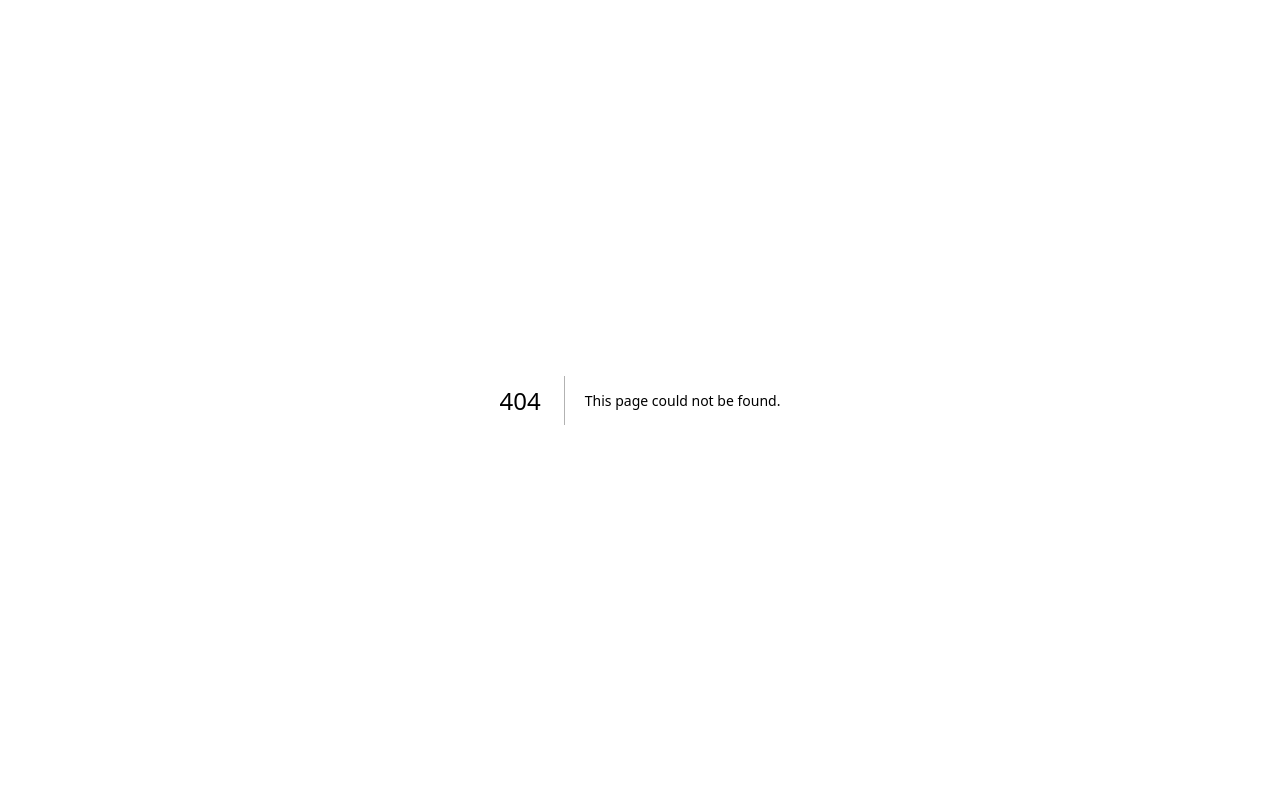
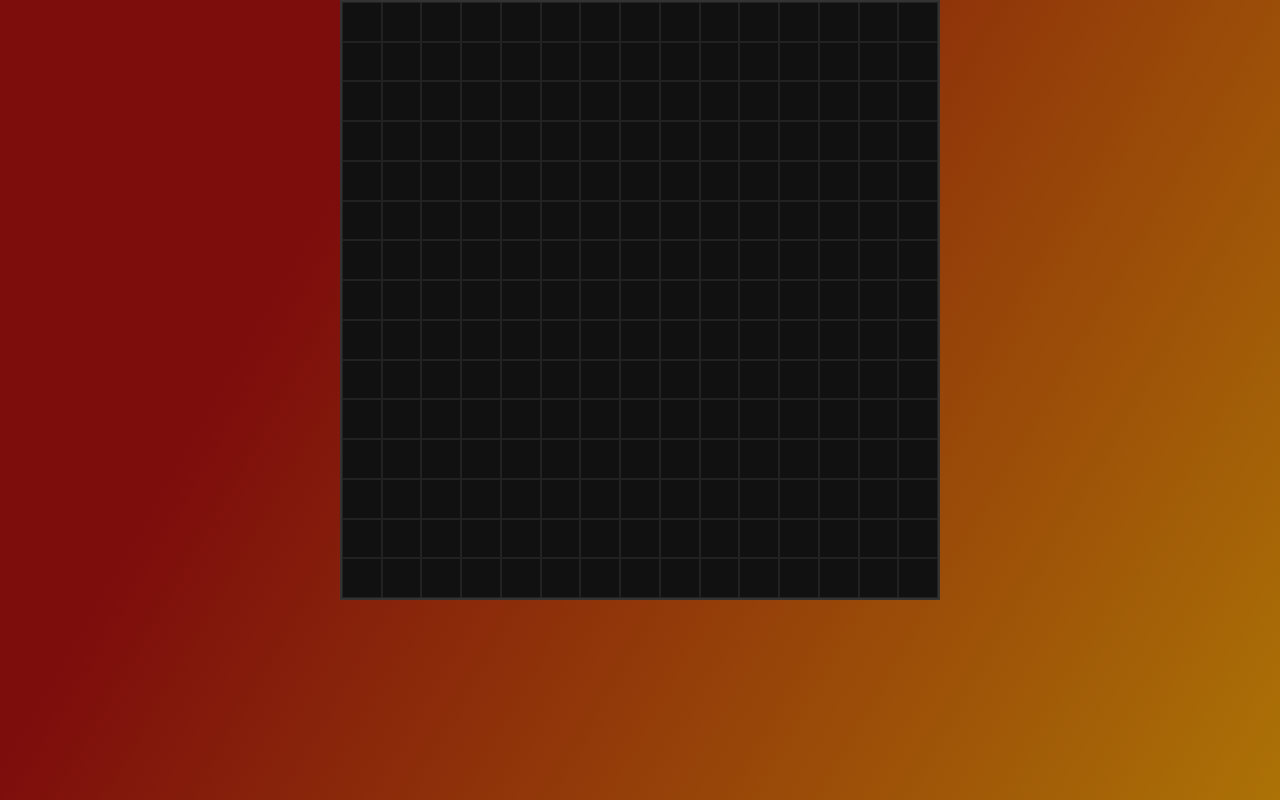
Before and after one commit to taha-malik27/myPortfolioWebsite, a Next.js app in the folder myportfoliowebsite/: page /snake in a window 1280 px wide. Before the commit this address had no page. Built offline with nearby package versions, Linux system fonts and the light colour scheme; a web font is replaced by a local one.

Commit message:
im building a snake game very basic implementation, just for later, (in side render will be a gaming option), this is just the layout grtid and rendering snake

```diff
--- /dev/null
+++ b/myportfoliowebsite/src/app/snake/page.tsx
@@ -0,0 +1,77 @@
+"use client";
+
+import { useState, useEffect, useRef } from "react";
+
+const GRID_SIZE = 15;
+const INITIAL_SNAKE = [
+  { x: 7, y: 7 },
+  { x: 6, y: 7 },
+  { x: 5, y: 7 }
+];
+const INITIAL_DIRECTION = { x: 1, y: 0 };
+const GAME_SPEED = 150;
+
+type Position = { x: number; y: number };
+
+export default function SnakeGame() {
+  const [snake, setSnake] = useState(INITIAL_SNAKE);
+  const directionRef = useRef(INITIAL_DIRECTION);
+
+  useEffect(() => {
+    const handleKey = (e: KeyboardEvent) => {
+      const key = e.key.toLowerCase();
+      if (key === "w") directionRef.current = { x: 0, y: -1 };
+      if (key === "s") directionRef.current = { x: 0, y: 1 };
+      if (key === "a") directionRef.current = { x: -1, y: 0 };
+      if (key === "d") directionRef.current = { x: 1, y: 0 };
+    };
+
+    window.addEventListener("keydown", handleKey);
+    return () => window.removeEventListener("keydown", handleKey);
+  }, []);
+
+  useEffect(() => {
+    const loop = setInterval(() => {
+      setSnake(prev => {
+        const head = prev[0];
+        const newHead = {
+          x: head.x + directionRef.current.x,
+          y: head.y + directionRef.current.y
+        };
+        return [newHead, ...prev.slice(0, -1)];
+      });
+    }, GAME_SPEED);
+
+    return () => clearInterval(loop);
+  }, []);
+
+  return (
+    <div style={{ width: "min(600px, 90vw)", margin: "auto" }}>
+      <div
+        style={{
+          display: "grid",
+          gridTemplateColumns: `repeat(${GRID_SIZE}, 1fr)`,
+          gridTemplateRows: `repeat(${GRID_SIZE}, 1fr)`,
+          aspectRatio: 1,
+          border: "2px solid #333",
+        }}
+      >
+        {Array.from({ length: GRID_SIZE * GRID_SIZE }).map((_, i) => {
+          const x = i % GRID_SIZE;
+          const y = Math.floor(i / GRID_SIZE);
+          const isSnake = snake.some(s => s.x === x && s.y === y);
+
+          return (
+            <div
+              key={i}
+              style={{
+                border: "1px solid #222",
+                background: isSnake ? "#2ecc71" : "#111"
+              }}
+            />
+          );
+        })}
+      </div>
+    </div>
+  );
+}
```
